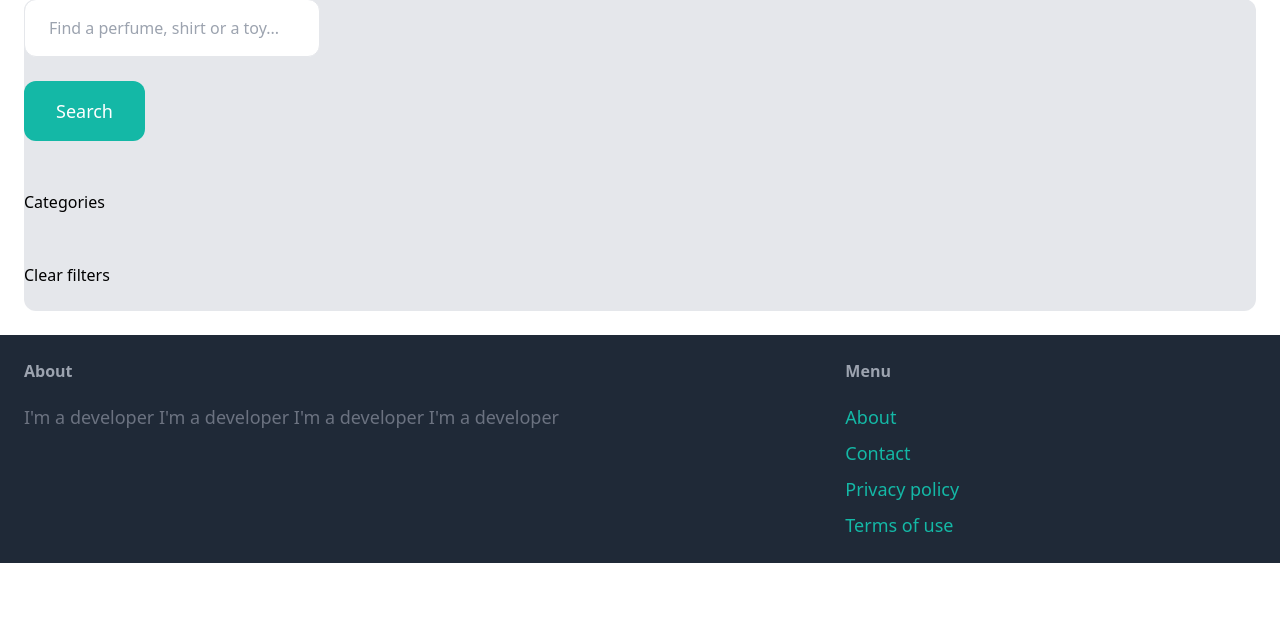
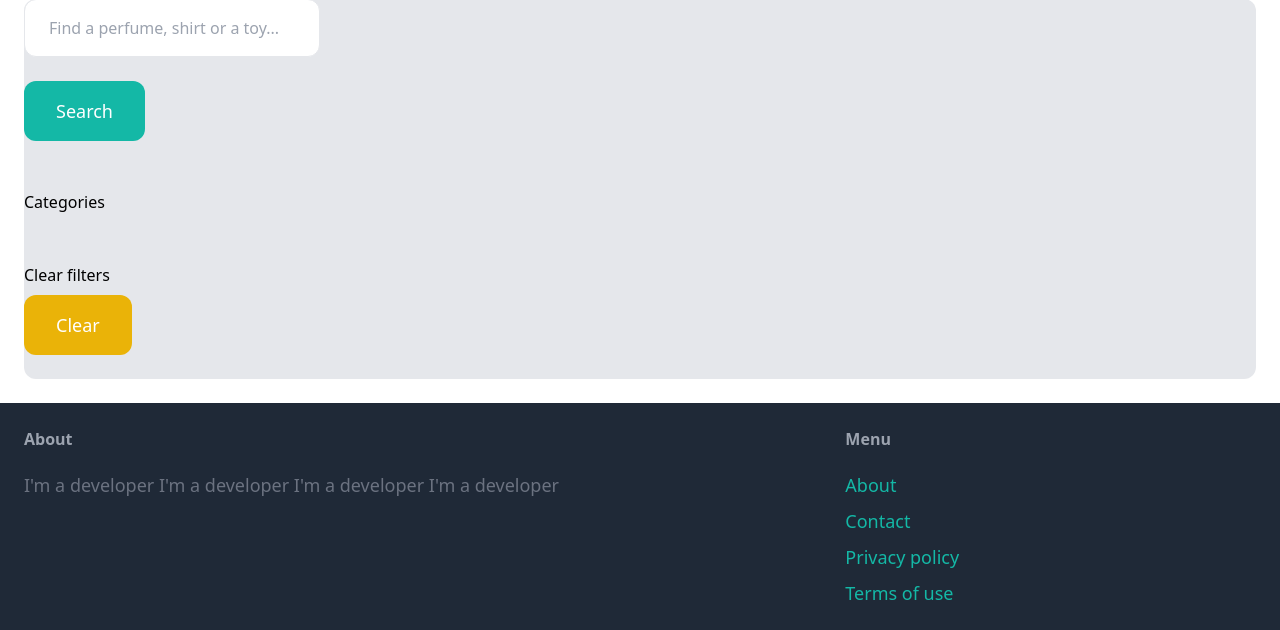
Before and after one commit to rajaehtasham/Python-Portfolio, a Django app: template bazaar-marketplace/item/templates/item/items.html in a window 1280 px wide. Shown: the part 102-732 px from the top of the page. Run offline with Django 3.2, Linux system fonts and the light colour scheme; the template is opened without the code that fills it, so the values that code supplies are empty; some libraries are stand-ins or nearby versions.

Commit message:
add clear filters link to items sidebar

```diff
--- a/bazaar-marketplace/item/templates/item/items.html
+++ b/bazaar-marketplace/item/templates/item/items.html
@@ -26,6 +26,11 @@
 
             <p class = "font semibold">Clear filters</p>
 
+            <ul>
+                <li><a href= "{% url 'item:items' %}" class= "mt-2 py-4 px-8 inline-block bg-yellow-500 text-lg rounded-xl text-white">Clear </a>
+                </li>
+            </ul>
+
         </div>
 
         <div class="col-span-3">
```
